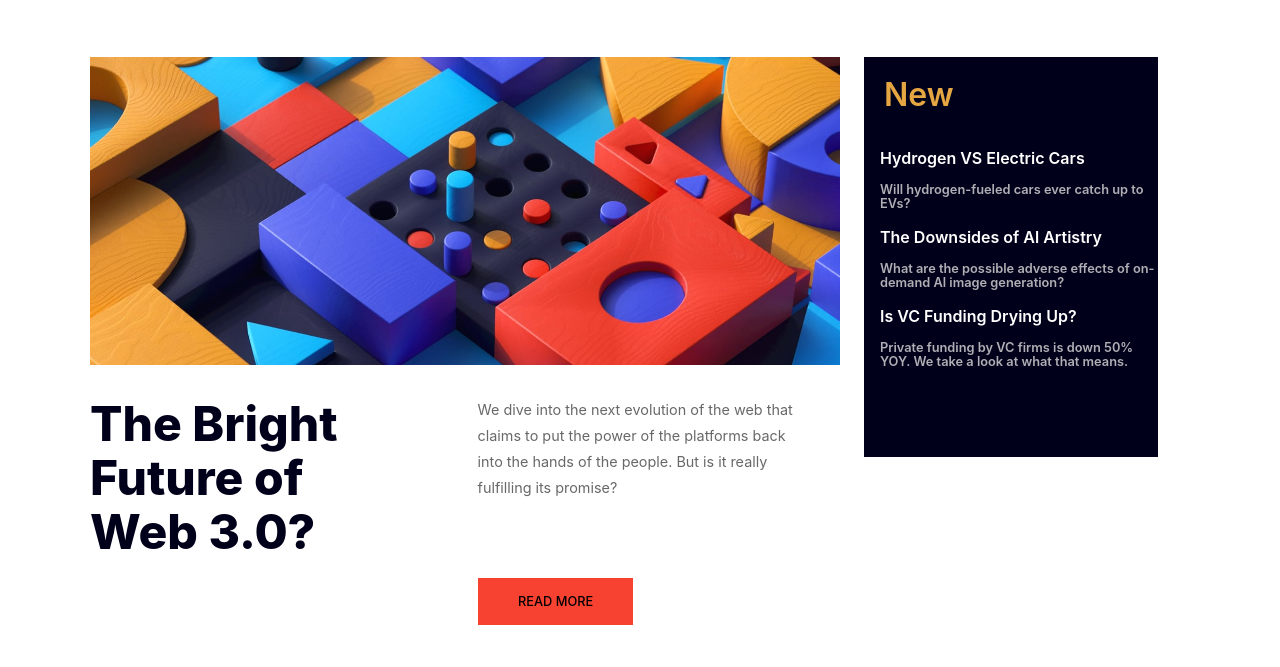
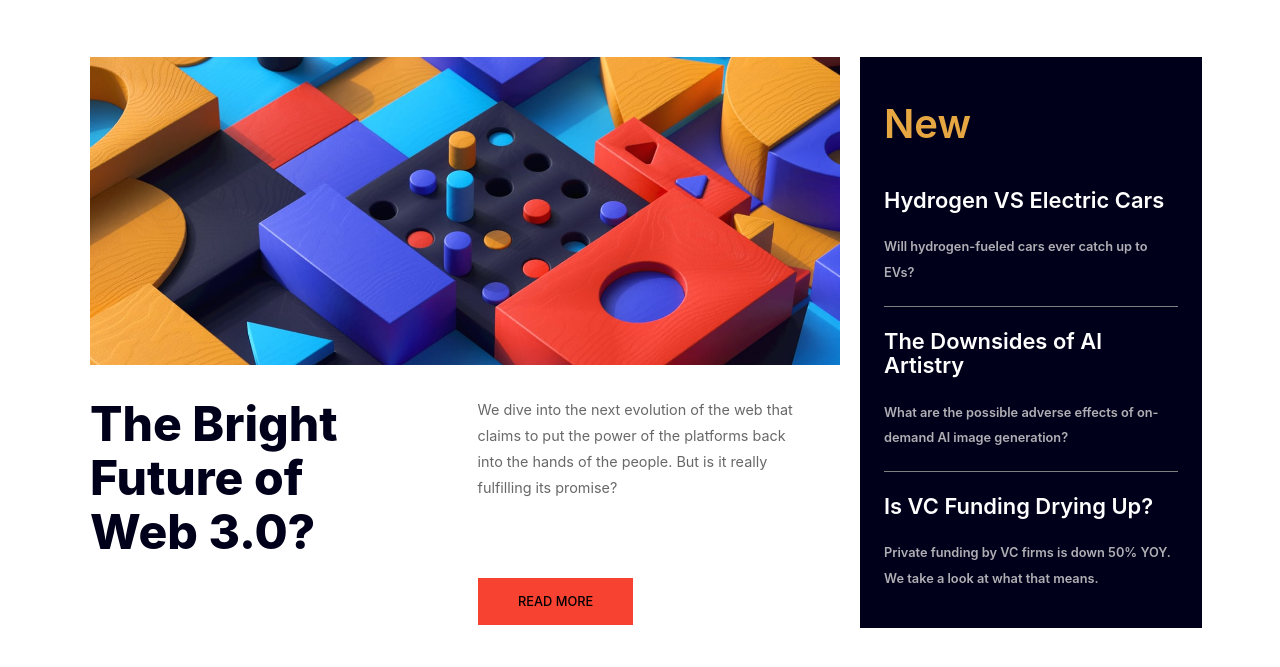
Before and after one commit to ToninJR/HomePage, a plain HTML site: page index.html in a window 1280 px wide. Shown: the part 107-774 px from the top of the page. Drawn offline with Linux system fonts and the light colour scheme.

Commit message:
Some adjustments in New Content

```diff
--- a/index.html
+++ b/index.html
@@ -45,8 +45,10 @@
             <h2 class="detalhe">New</h2>
             <p class="texto-grande">Hydrogen VS Electric Cars</p>
             <p class="texto-pequeno">Will hydrogen-fueled cars ever catch up to EVs?</p>
+            <div class="line"></div>
             <p class="texto-grande">The Downsides of Al Artistry</p>
             <p class="texto-pequeno">What are the possible adverse effects of on-demand Al image generation?</p>
+            <div class="line"></div>
             <p class="texto-grande">Is VC Funding Drying Up?</p>
             <p class="texto-pequeno">Private funding by VC firms is down 50% YOY. We take a look at what that means.</p>
           </div>
--- a/style.css
+++ b/style.css
@@ -82,28 +82,33 @@ nav ul a {
 }
 
 .introducao-new {
-  margin-left: 24px;
+  padding: 24px;
   width: 294px;
-  height: 400px;
   background: #00001a;
   color: white;
+  margin-left: 20px;
 }
 
 .detalhe {
   color: #e6a742;
   margin: 0px;
-  padding: 20px 20px;
-  font: 600 2rem/1.125 "Inter", "Sans-Serif";
+  padding: 20px 0px;
+  font: 600 2.5rem/1.125 "Inter", "Sans-Serif";
+}
+
+.line {
+  width: 100%;
+  height: 1px;
+  margin: 20px 0px;
+  background-color: #808080;
 }
 
 .texto-grande {
-  margin-left: 16px;
-  font: 600 1rem/1.125 "Inter", "Sans-Serif";
+  font: 600 1.37rem/1.125 "Inter", "Sans-Serif";
 }
 
 .texto-pequeno {
-  margin-left: 16px;
-  font: 600 0.8rem/1.125 "Inter", "Sans-Serif";
+  font: 600 0.8rem/2 "Inter", "Sans-Serif";
   color: #b0afb5;
 }
 
```
